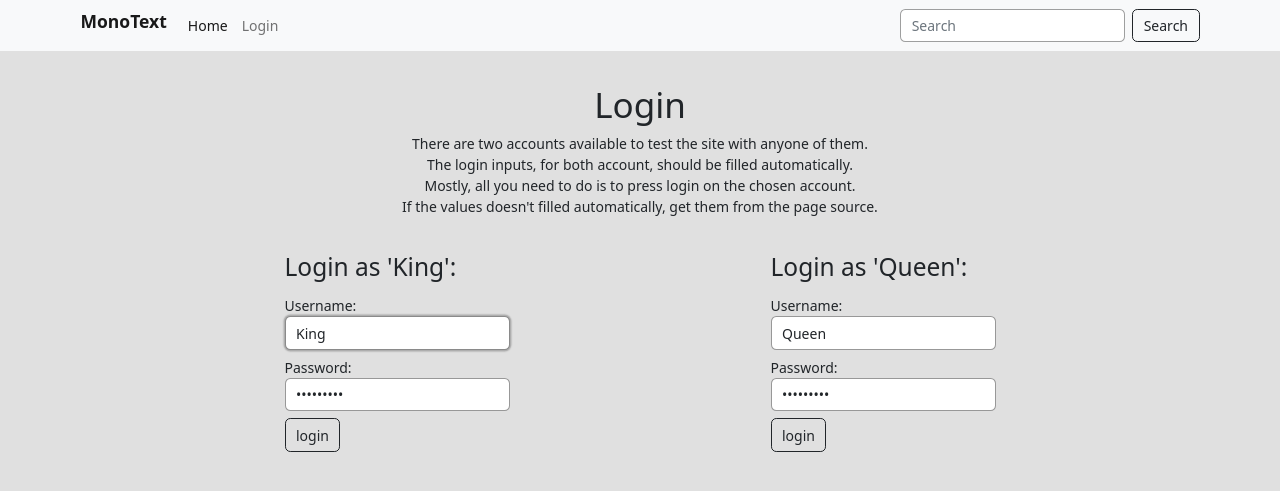
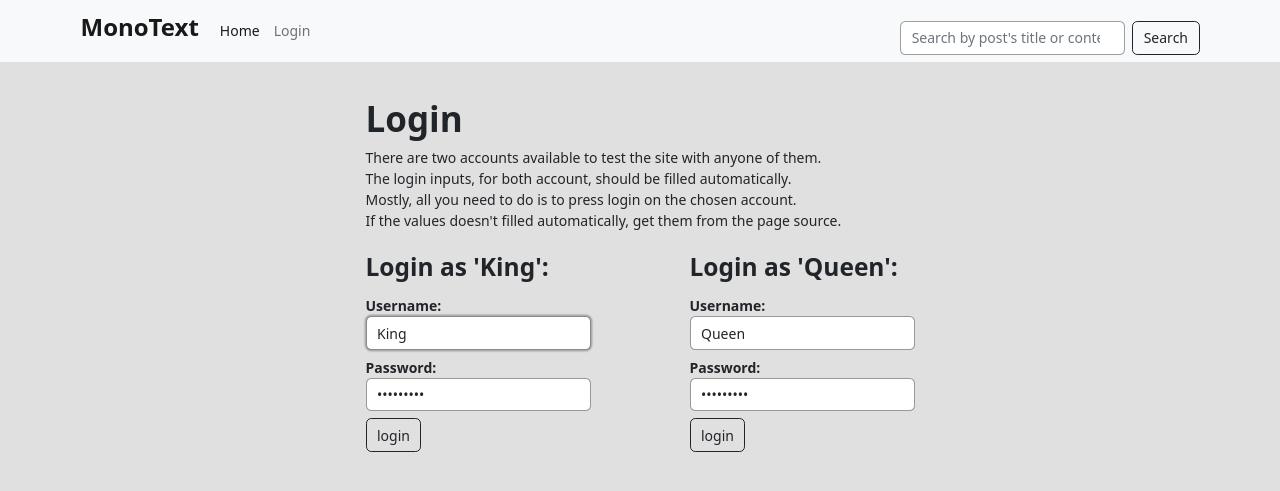
Before and after one commit to hussein-m-kandil/monotext, a Django app: page /accounts/login/ in a window 1280 px wide. Shown: the top 491 px of the page. Run offline with Django 4.2, Linux system fonts and the light colour scheme; some libraries are stand-ins or nearby versions.

Commit message:
Minor refinements to the site's UI 🎨🖌

```diff
--- a/posts/static/js/main.js
+++ b/posts/static/js/main.js
@@ -305,7 +305,7 @@ if (CSRFTokenInput) {
                       for (let i = 0; i < likes.length; i++) {
                         likesModalDialog.innerHTML += `
                         <div class="d-flex justify-content-center align-items-center my-3">
-                          <div class="me-3" style="width: 10%;">
+                          <div class="me-3" style="width: 20%;">
                             <img id="liker-img-{{ post.id }}"
                               class="w-100 rounded border border-dark"
                                 src="/static/images/${
@@ -315,11 +315,11 @@ if (CSRFTokenInput) {
                                 }"
                                 alt="The profile picture of like's owner.">
                           </div>
-                          <!--<div class="vr mx-auto" style="opacity: 0.75; min-height: 5em;"></div>-->
-                          <div>
+                          <div class="vr class="mx-auto" style="opacity: 0.75; min-height: 5em;"></div>
+                          <div class="ms-3">
                               <a id="liker-name-{{ post.id }}" href="#"
-                                class="link-dark text-decoration-none h4 text-left">
-                                ${likes[i].ownerName}
+                                class="link-dark text-decoration-none h3 text-left">
+                                <strong>${likes[i].ownerName}</strong>
                               </a>
                               <br>
                               <span id="like-date-{{ post.id }}" class="h6 text-left text-muted">
--- a/posts/templates/base_generic.html
+++ b/posts/templates/base_generic.html
@@ -3,11 +3,14 @@
 
 <head>
   {% block title %}
-  <title>Local Library</title>
+  <title>MonoText</title>
   {% endblock %}
   <meta charset="utf-8" />
   <meta name="viewport" content="width=device-width, initial-scale=1" />
   <meta name="dj4e" content="6a2240eb9b32ca09d8400877500ad08e">
+  <meta name="description" content="Simple text posts website made by 'Python-Django' as my final project for 'DJ4E'.">
+  <meta name="keywords" content="python fullstack django javascript html css bootstrap text post monotext dj4e">
+  <meta name="authour" content="Hussein Kandil">
   <!-- Add additional CSS in static file -->
   {% load static %}
   <link href="{% static 'css/bootstrap.min.css' %}" rel="stylesheet" />
@@ -20,7 +23,9 @@
     {% url 'posts:profile' user.username as user_page %}
     <nav class="navbar fixed-top navbar-expand-md bg-light">
       <div class="container">
-        <span class="navbar-brand mx-auto me-md-3 h1"><strong>MonoText</strong></span>
+        <a href="{% url 'posts:index' %}" class="navbar-brand h1" style="font-size: x-large;">
+          <strong>MonoText</strong>
+        </a>
         <button class="navbar-toggler" type="button" data-bs-toggle="collapse" data-bs-target="#navbarSupportedContent"
           aria-controls="navbarSupportedContent" aria-expanded="false" aria-label="Toggle navigation">
           <span class="navbar-toggler-icon"></span>
@@ -49,8 +54,8 @@
             <li class="nav-item"><a class="nav-link" href="{% url 'login' %}?next={{ request.path }}">Login</a></li>
             {% endif %}
           </ul>
-          <form action="{% url 'posts:post_search' %}" method="get" class="d-flex" role="search">
-            <input class="form-control me-2" type="search" name="q" placeholder="Search" aria-label="Search"
+          <form action="{% url 'posts:post_search' %}" method="get" class="d-flex mt-3" role="search">
+            <input class="form-control me-2" type="search" name="q" placeholder="Search by post's title or content" aria-label="Search"
               value="{% if query %}{{ query }}{% endif %}" maxlength="2048">
             <button class="btn btn-outline-dark" type="submit">Search</button>
           </form>
@@ -61,8 +66,8 @@
   </header>
   <main>
     <div class="container">
-      <div class="row">
-        <div class="col-12 col-md-10 col-lg-8 col-xlg-6 mx-auto my-5">
+      <div class="row mt-5">
+        <div class="col-12 col-sm-11 col-md-9 col-lg-7 col-xl-6 mx-auto my-3">
           <div id="root-url" style="display: none;">{% url 'posts:index' %}</div>
           {% block content %}{% endblock %}
           {% block pagination %}
--- a/posts/templates/posts/create_post_block.html
+++ b/posts/templates/posts/create_post_block.html
@@ -13,10 +13,10 @@
             <input name="title" id="post-title" class="form-control my-2" type="text" value="Untitled Post"
                 maxlength="128" role="text">
             <h6 class="card-subtitle mb-2 text-muted">
-                &nbsp;&nbsp;Provide a good title for your post instead of 'Untitled Post'
+                &nbsp;&nbsp;Good post needs an atractive title.
             </h6>
             <textarea class="form-control my-2" name="text" id="post-text" rows="5" maxlength="2048"
-                placeholder="Type something..." role="textbox" required></textarea>
+                placeholder="Type your post..." role="textbox" required></textarea>
             <h6 class="h6 text-end">
                 <em>
                     <a href="{% url 'posts:profile' user.username %}"
--- a/posts/templates/posts/post_detail.html
+++ b/posts/templates/posts/post_detail.html
@@ -44,14 +44,15 @@
         <div class="modal fade" id="likes-modal-{{ post.id }}" tabindex="-1"
             aria-labelledby="likes-modal-{{ post.id }}" aria-hidden="true">
             <div class="modal-dialog modal-dialog-centered modal-dialog-scrollable">
-                <div class="modal-content" style="background-color: var(--monotext-bg-color); min-height: 75vh;">
+                <!-- <div class="modal-content" style="background-color: var(--monotext-bg-color); min-height: 75vh;"> -->
+                <div class="modal-content" style="background-color: var(--monotext-bg-color);">
                     <div class="modal-body">
                         <div class="d-flex justify-content-end">
                             <button type="button" class="btn-close"
                                 data-bs-dismiss="modal" aria-label="Close">
                         </button>
                         </div>
-                        <div class="m-auto" id="likes-modal-dialog-{{ post.id }}">
+                        <div class="m-auto my-auto" id="likes-modal-dialog-{{ post.id }}">
                             <a href="#" class="link-secondary text-center text-decoration-none h6 mx-auto"
                                 style="display: none;" onclick="return false;">
                                 <em>More...</em>
--- a/posts/templates/posts/profile.html
+++ b/posts/templates/posts/profile.html
@@ -3,7 +3,7 @@
 
 {% block content %}
 
-<div class="d-flex flex-column flex-sm-row justify-content-evenly align-items-center mt-4">
+<div class="d-flex justify-content-evenly align-items-center mt-4">
     <div class="w-25">
         <img data-bs-toggle="modal" data-bs-target="#profile-pic"
             class="d-block w-100 mx-auto rounded border border-dark"
@@ -21,7 +21,7 @@
         {% endif %}
     </div>
     <div class="vr" style="opacity: 0.75;"></div>
-    <div class="m-0 h1">{{ owner.username|capfirst }}</div>
+    <div class="m-0 h1"><strong>{{ owner.username|capfirst }}</strong></div>
 </div>
 <!-- Modal -->
 <div class="modal fade" id="profile-pic" tabindex="-1" aria-labelledby="profile-picModalLabel" aria-hidden="true">
--- a/templates/registration/login.html
+++ b/templates/registration/login.html
@@ -2,13 +2,15 @@
 
 {% block content %}
 
-    <h1 class="mx-auto mt-5 text-center">Login</h1>
-    <p class="mx-auto text-center">
+    <h1 class="mx-auto mt-5 text-left">
+        <strong>Login</strong>
+    </h1>
+    <div class="mx-auto" style="text-align: justify; font-weight: lighter;">
         There are two accounts available to test the site with anyone of them.<br>
         The login inputs, for both account, should be filled automatically.<br>
         Mostly, all you need to do is to press login on the chosen account.<br>
         If the values doesn't filled automatically, get them from the page source.
-    </p>
+    </div>
 
     {% if form.errors %}
         <p class="ms-5 text-danger">Your username and password didn't match. Please try again.</p>
@@ -22,29 +24,29 @@
             </script>
         {% endif %}
     {% endif %}
-<div class="d-flex flex-column flex-sm-row justify-content-between align-items-center">
-    <div class="m-3">
-        <h3 class="text-left my-2">Login as 'King':</h3>
+<div class="d-flex flex-column flex-sm-row justify-content-between align-items-start align-items-md-center">
+    <div class="mt-3">
+        <h3 class="text-left my-2"><strong>Login as 'King':</strong></h3>
         <form method="post" action="{% url 'login' %}">
             {% csrf_token %}
-            <label class="text-left mt-2" for="username-1">Username:</label>
+            <label class="text-left mt-2" for="username-1"><strong>Username:</strong></label>
             <input type="text" name="username" autocapitalize="none" maxlength="150"
                 id="username-1" class="form-control" value="King" autofocus required>
-            <label class="text-left mt-2" for="password-1">Password:</label>
+            <label class="text-left mt-2" for="password-1"><strong>Password:</strong></label>
             <input type="password" name="password" id="password-1" class="form-control"
                 value="django123" required>
             <input class="btn btn-outline-dark mt-2" type="submit" value="login">
             <input type="hidden" name="next" value="{{ next }}">
         </form>
     </div>
-    <div class="m-3">
-        <h3 class="text-left my-2">Login as 'Queen':</h3>
+    <div class="mt-3">
+        <h3 class="text-left my-2"><strong>Login as 'Queen':</strong></h3>
         <form method="post" action="{% url 'login' %}">
             {% csrf_token %}
-            <label class="text-left mt-2" for="username-2">Username:</label>
+            <label class="text-left mt-2" for="username-2"><strong>Username:</strong></label>
             <input type="text" name="username" autocapitalize="none" maxlength="150"
                 id="username-2" class="form-control" value="Queen" required>
-            <label class="text-left mt-2" for="password-2">Password:</label>
+            <label class="text-left mt-2" for="password-2"><strong>Password:</strong></label>
             <input type="password" name="password" id="password-2" class="form-control"
                 value="django123" required>
             <input class="btn btn-outline-dark mt-2" type="submit" value="login">
```
Also changed, not shown: posts/templates/posts/posts_block.html (+4 -3 lines).
